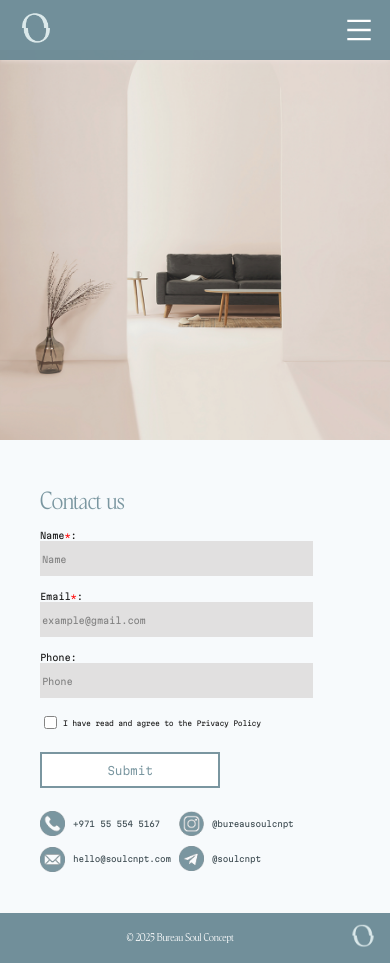
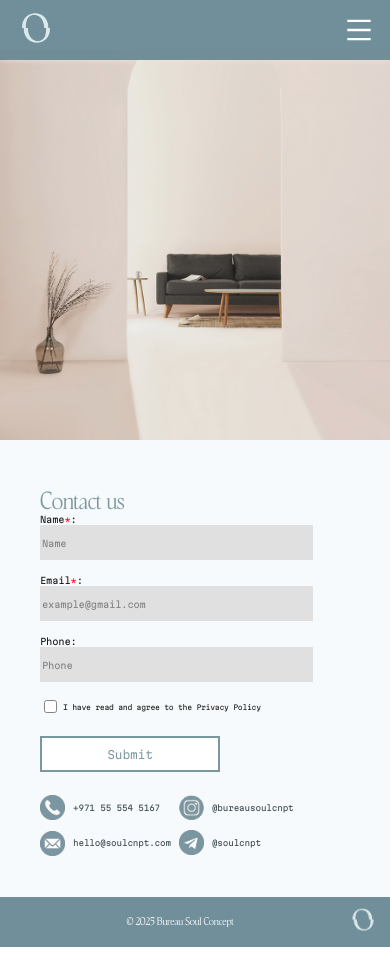
Before and after one commit to AllaOz/DesignerNext.js, a Next.js app in the folder interior-design/: page /contacts in a window 390 px wide. Built offline with nearby package versions, Linux system fonts and the light colour scheme.

Commit message:
Align all section headings to match Projects section spacing in mobile version

```diff
--- a/interior-design/components/styles/contacts.module.scss
+++ b/interior-design/components/styles/contacts.module.scss
@@ -110,8 +110,9 @@
   }
 
   .headingTwo {
-    margin: 0;
-    padding: 1rem 0;
+    margin-top: 1rem;
+    margin-bottom: 0;
+    padding: 0;
     color: #6A8A95;
     text-align: center;
   }
--- a/interior-design/components/styles/services.module.scss
+++ b/interior-design/components/styles/services.module.scss
@@ -269,6 +269,7 @@
   .headingTwo {
     font: 22px $heading-font;
     margin-top: 1rem;
-    margin-bottom: 1rem;
+    margin-bottom: 0.5rem;
+    padding-bottom: 0.5rem;
   }
 }
--- a/interior-design/components/styles/whychooseme.module.scss
+++ b/interior-design/components/styles/whychooseme.module.scss
@@ -97,10 +97,11 @@
 
   .headingTwo {
     font: 22px $heading-font;
-    margin: 1rem 0;
+    margin-top: 1rem;
+    margin-bottom: 0.5rem;
+    padding-bottom: 0.5rem;
     text-align: left;
     align-self: flex-start;
-    padding-top: 0;
   }
 
   .paragraphWhyChooseMe {
```
